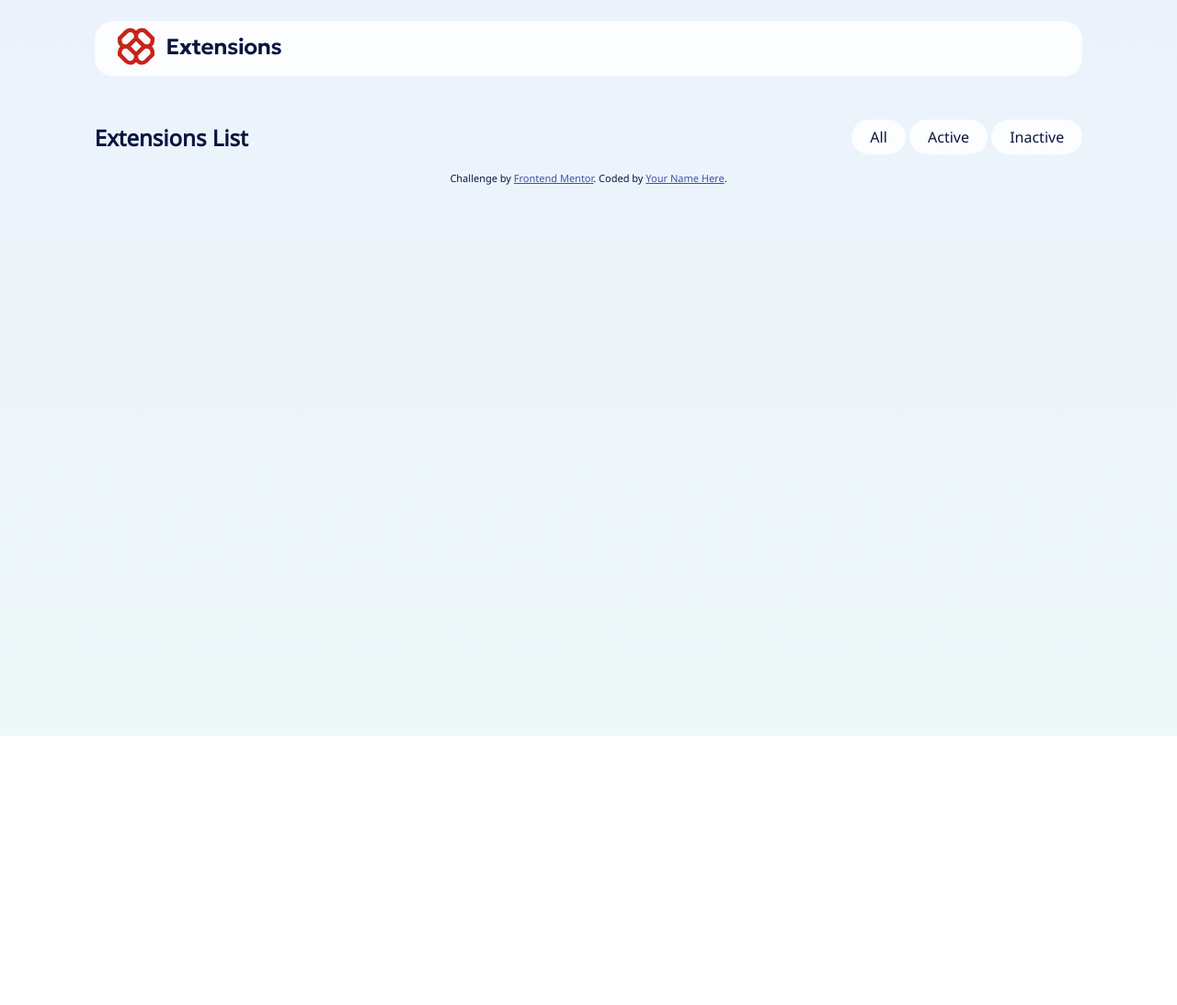
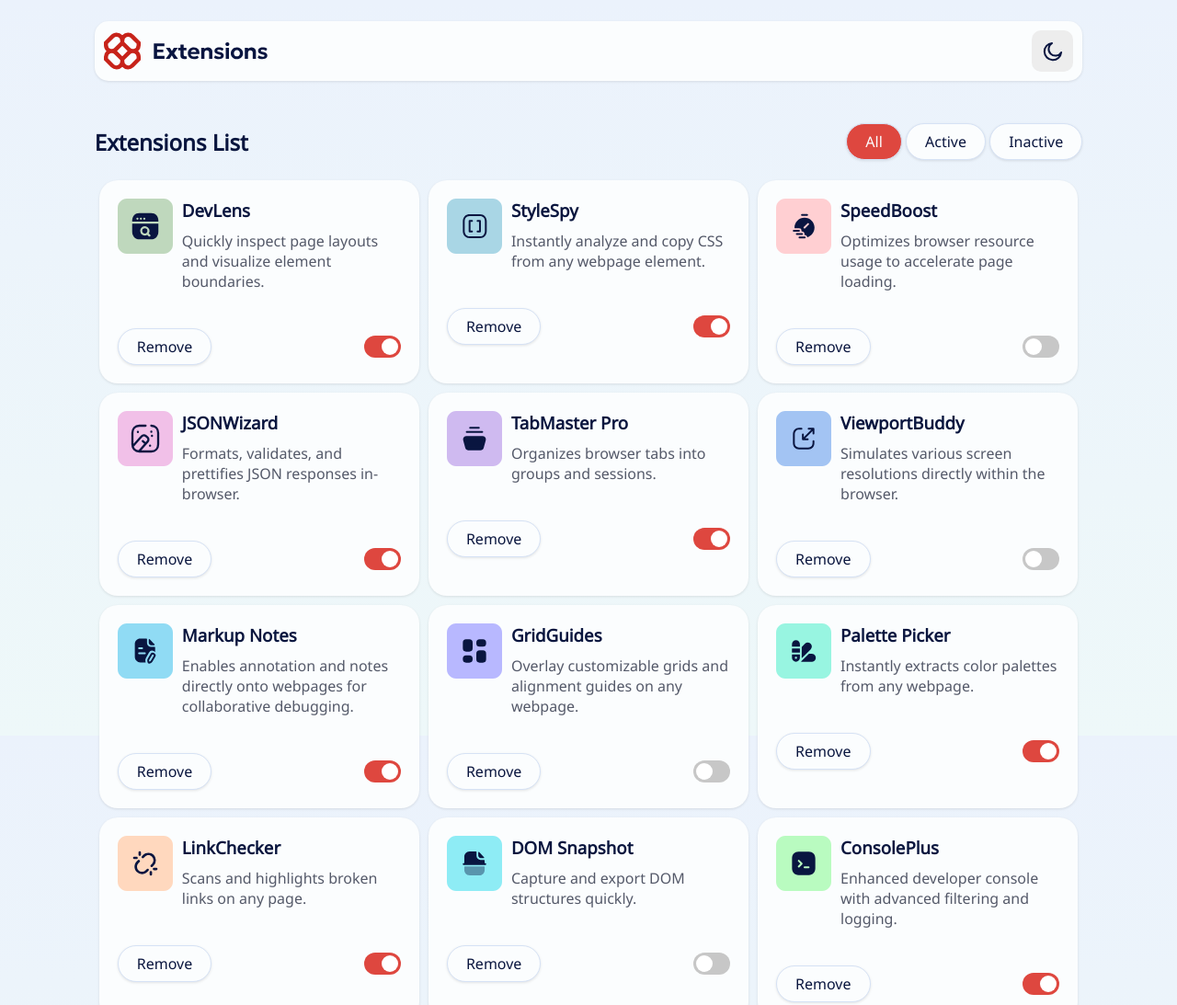
Before and after one commit to wolfmac/browser-extensions-manager, a plain HTML site: page index.html in a window 1280 px wide. Shown: the top 1093 px of the page at 92% size. Before the commit the page ends 808 px from the top, so only its background shows below. Drawn offline with Linux system fonts and the light colour scheme.

Commit message:
added the dark mode function, added rendering the extension card from json, added styling

```diff
--- a/index.html
+++ b/index.html
@@ -16,14 +16,14 @@
   <div class="container">
   <header>
     <div id="header-bar">
-      <span><img src="./assets/images/logo.svg" alt="extensions-logo"></span>
-      <span id="theme-toggle"></span>
+      <span id="site-logo"><img src="./assets/images/logo.svg" alt="extensions-logo"></span>
+      <span id="theme-toggle"><img src="./assets/images/icon-moon.svg" alt="light theme toggle"></span>
     </div>
   </header>
   <div id="list-filters">
     <h2>Extensions List</h1>
     <div id="active-filters">
-      <button type="button" class="filter-button" id="all-filter">All</button>
+      <button type="button" class="filter-button selected" id="all-filter">All</button>
       <button type="button" class="filter-button" id="active-filter">Active</button>
       <button type="button" class="filter-button" id="inactive-filter">Inactive</button>
     </div>
@@ -35,6 +35,6 @@
     Coded by <a href="#">Your Name Here</a>.
   </div>
 </div>
-<script src="./script.js"></script>
+<script type="module" src="script.js"></script>
 </body>
 </html>
--- a/script.js
+++ b/script.js
@@ -2,22 +2,92 @@ const activeFilters = document.querySelector('#active-filters');
 const filterButton = document.querySelectorAll('.filter-button');
 const extensionList = document.querySelector('#extension-list');
 const headerBar = document.querySelector('#header-bar');
+const themeToggle = document.querySelector('#theme-toggle');
+const siteLogo = document.querySelector('#site-logo');
+const body = document.querySelector('body');
 
-let theme;
+let theme = "light";
 let selectedFilter = "all-filter";
-let extensions = [];
+let extensionsData = [];
+
+loadData();
+
+themeToggle.addEventListener("click", toggleTheme);
 
 activeFilters.addEventListener("click", function(e) {
     if (e.target && e.target.matches('button')) {
         selectedFilter = e.target.id;
         filterButton.forEach(btn => btn.classList.remove("selected"));
         e.target.classList.add("selected");
-        // handleFilterChange(e.target.id);
         console.log(selectedFilter);
     }
 });
 
-// function handleFilterChange (buttonId) {
-//     filterButton.forEach(btn => btn.classList.remove("selected"));
+function loadData() {
+    const localData = localStorage.getItem('extensionsData');
 
-// }
+    if (localData) {
+        extensionsData = JSON.parse(localData);
+        renderExtensions();
+    } else {
+        fetch('./data.json')
+    .then((res) => res.json())
+    .then((data) => {
+        extensionsData = data;
+        localStorage.setItem('extensionsData', JSON.stringify(data));
+        renderExtensions();
+    });
+    }
+}
+
+function refreshData() {
+    if (localStorage.getItem('extensionsData')) {
+        extensionsData = localStorage.getItem('extensionsData');
+    }
+}
+
+function toggleTheme () {
+    if (body.classList.contains("dark")) {
+        resetTheme();
+        themeToggle.innerHTML = '<img src="./assets/images/icon-moon.svg" alt="light theme toggle">';
+        siteLogo.innerHTML = '<img src="./assets/images/logo.svg" alt="extensions-logo">'
+    } else {
+        theme = "dark";
+        body.classList.add("dark");
+        themeToggle.innerHTML = '<img src="./assets/images/icon-sun.svg" alt="dark theme toggle">';
+        siteLogo.innerHTML = '<img src="./assets/images/logo-dark.svg" alt="extensions-logo">'
+
+    }
+}
+
+function resetTheme () {
+    theme = "light";
+    body.classList.remove("dark");
+}
+
+function renderExtensions () {
+    const html = extensionsData.map(item => {
+        return `
+        <div class="extension-card">
+        <div class="card-header">
+        <div class="card-logo">
+        <img src="${item.logo}" alt="${item.name} logo">
+        </div>
+        <div class="card-text">
+        <h3 class="card-title">${item.name}</h2>
+        <p class="card-desc">${item.description}</p>
+        </div>
+        </div>
+        <div class="card-footer">
+        <button type="button" class="card-delete-button">Remove</button>
+        <label class="switch">
+        <input type="checkbox" ${item.isActive ? "checked" : ""}>
+        <span class="slider round"></span>
+        </label>
+        </div>
+        </div>
+        `;
+    }).join('');
+
+    extensionList.innerHTML = html;
+}
--- a/styles.css
+++ b/styles.css
@@ -1,6 +1,5 @@
 :root {
-    --light-gradient: linear-gradient(180deg, #EBF2FC 0%, #EEF8F9 100%);
-    --dark-gradient: linear-gradient(180deg, #040918 0%, #091540 100%);
+    --bg: linear-gradient(180deg, #EBF2FC 0%, #EEF8F9 100%);
     --neutral-900: hsl(227, 75%, 14%);
     --neutral-800: hsl(226, 25%, 17%);
     --neutral-700: hsl(225, 23%, 24%);
@@ -12,7 +11,47 @@
     --red-400: hsl(3, 86%, 64%);
     --red-500: hsl(3, 71%, 56%);
     --red-700: hsl(3, 77%, 44%);
+
+    --card-bg: var(--neutral-0);
+    --header-bg: var(--neutral-0);
+    --filter-bg: var(--neutral-0);
+    --filter-active-bg: var(--red-500);
+    --filter-active-text: var(--neutral-0);
+    --filter-active-bg-hover: var(--red-700);
+    --theme-toggle-bg: var(--neutral-100);
+    --hover-bg: var(--neutral-300);
+    --text-primary: var(--neutral-900);
+    --text-secondary: var(--neutral-600);
+    --border: var(--neutral-200);
+
+    --toggle-on: var(--red-500);
+    --toggle-off: var(--neutral-300);
+
+    --badge-active: var(--red-500);
+    --badge-inactive: var(--neutral-200);
 }
+
+body.dark {
+    --bg: linear-gradient(180deg, #040918 0%, #091540 100%);
+    --card-bg: var(--neutral-800);
+    --header-bg: var(--neutral-800);
+    --filter-bg: var(--neutral-700);
+    --filter-active-bg: var(--red-400);
+    --filter-active-bg-hover: var(--red-500);
+    --filter-active-text: var(--neutral-900);
+    --theme-toggle-bg: var(--neutral-700);
+    --hover-bg: var(--neutral-600);
+    --text-primary: var(--neutral-0);
+    --text-secondary: var(--neutral-300);
+    --border: var(--neutral-700);
+
+    --toggle-on: var(--red-400);
+    --toggle-off: var(--neutral-600);
+
+    --badge-active: var(--red-400);
+    --badge-inactive: var(--neutral-700);
+}
+
 
 @font-face {
     font-family: 'Noto Sans';
@@ -24,19 +63,26 @@ html {
 body {
     font-size: 16px;
     font-family: 'Noto Sans', sans-serif;
-    background-image: var(--light-gradient);
-    background-repeat: no-repeat;
+    background-image: var(--bg);
+    background-size: cover;
     height: 100%;
-    color: var(--neutral-900);
+    background-position: center;
+    background-attachment: fixed;
+    color: var(--text-primary);
     display: flex;
     flex-direction: column;
     justify-content: space-between;
     align-items: center;
 }
 
-body.dark-theme {
-    background-color: var(--dark-gradient);
-    color: var(--neutral-0);
+h3 {
+    font-weight: bold;
+    margin: 0;
+}
+
+p {
+    margin: 0;
+    color: var(--text-secondary);
 }
 
 .container {
@@ -44,20 +90,22 @@ body.dark-theme {
     margin: 0 auto;
 }
 
-/* header {
-    width: 85%;
-} */
 
 #header-bar {
-    background-color: var(--neutral-0);
-    border-radius: 20px;
-    height: 60px;
+    background-color: var(--header-bg);
+    border-radius: 15px;
     display: flex;
     justify-content: space-between;
     align-items: center;
-    padding: 0 25px;
+    padding: 10px 10px;
     margin-top: 15px;
     margin-bottom: 30px;
+    box-shadow: 0 1px 3px rgba(0, 0, 0, 0.1);
+}
+
+#site-logo {
+    display: flex;
+    align-items: center;
 }
 
 #list-filters {
@@ -68,25 +116,69 @@ body.dark-theme {
 }
 
 button {
-    background-color: var(--neutral-0);
-    border: none;
+    background-color: var(--filter-bg);
+    border: 1px solid  var(--border);
     border-radius: 25px;
     font-family: 'Noto Sans', sans-serif;
-    color: var(--neutral-900);
+    color: var(--text-primary);
     font-size: 16px;
     padding: 8px 20px;
     cursor: pointer;
+    box-shadow: 0 1px 3px rgba(0, 0, 0, 0.1);
+}
+
+button:hover {
+    background-color: var(--hover-bg);
 }
 
 button.selected {
-    background-color: var(--red-700);
-    color: var(--neutral-0);
+    background-color: var(--filter-active-bg);
+    color: var(--filter-active-text);
+    font-weight: 400;
+}
+
+button.selected:hover {
+    background-color: var(--filter-active-bg-hover);
+}
+
+#extension-list {
+    display: flex;
+    flex-wrap: wrap;
+    justify-content: space-between;
 }
 
 .extension-card {
-    background-color: var(--neutral-0);
-    border: var(--neutral-0), solid;
-    border-radius: 25px;
+    background-color: var(--card-bg);
+    border-radius: 20px;
+    box-shadow: 0 1px 3px rgba(0, 0, 0, 0.1);
+    padding: 20px;
+    flex: 1 1 calc(33.333% - 20px); /* 3 per row, minus gap */
+    box-sizing: border-box;
+    margin: 5px;
+}
+
+.card-header {
+    display: flex;
+    flex-direction: row;
+    margin-bottom: 40px;
+}
+
+.card-logo {
+    margin-right: 10px;
+}
+
+.card-title {
+    margin-bottom: 10px;
+}
+
+.card-footer {
+    display: flex;
+    justify-content: space-between;
+    align-items: center;
+}
+
+.card-delete-button {
+    background-color: var(--filter-bg);
 }
 
 .extension-list {
@@ -94,3 +186,85 @@ button.selected {
     align-items: start;
     justify-content: space-evenly;
 }
+
+#theme-toggle {
+    background-color: var(--theme-toggle-bg);
+    border-radius: 10px;
+    height: 45px;
+    width: 45px;
+    display: flex;
+    align-items: center;
+    justify-content: center;
+}
+
+#theme-toggle:hover {
+    background-color: var(--hover-bg);
+    cursor: pointer;
+}
+
+
+
+
+
+/* The switch - the box around the slider */
+.switch {
+    position: relative;
+    display: inline-block;
+    width: 40px; /* Adjusted width */
+    height: 24px; /* Adjusted height */
+}
+
+/* Hide default HTML checkbox */
+.switch input {
+    opacity: 0;
+    width: 0;
+    height: 0;
+}
+
+/* The slider */
+.slider {
+    position: absolute;
+    cursor: pointer;
+    top: 0;
+    left: 0;
+    right: 0;
+    bottom: 0;
+    background-color: var(--toggle-off);
+    -webkit-transition: .4s;
+    transition: .4s;
+}
+
+.slider:before {
+    position: absolute;
+    content: "";
+    height: 18px; /* Adjusted size for the slider knob */
+    width: 18px; /* Adjusted size for the slider knob */
+    left: 3px; /* Adjusted position */
+    bottom: 3px; /* Adjusted position */
+    background-color: white;
+    -webkit-transition: .4s;
+    transition: .4s;
+}
+
+input:checked + .slider {
+    background-color: var(--toggle-on);
+}
+
+input:focus + .slider {
+    box-shadow: 0 0 1px var(--toggle-on);
+}
+
+input:checked + .slider:before {
+    -webkit-transform: translateX(16px); /* Adjusted for smaller size */
+    -ms-transform: translateX(16px); /* Adjusted for smaller size */
+    transform: translateX(16px); /* Adjusted for smaller size */
+}
+
+/* Rounded sliders */
+.slider.round {
+    border-radius: 34px;
+}
+
+.slider.round:before {
+    border-radius: 50%;
+}
```
Also changed, not shown: assets/images/logo-dark.svg (added).
